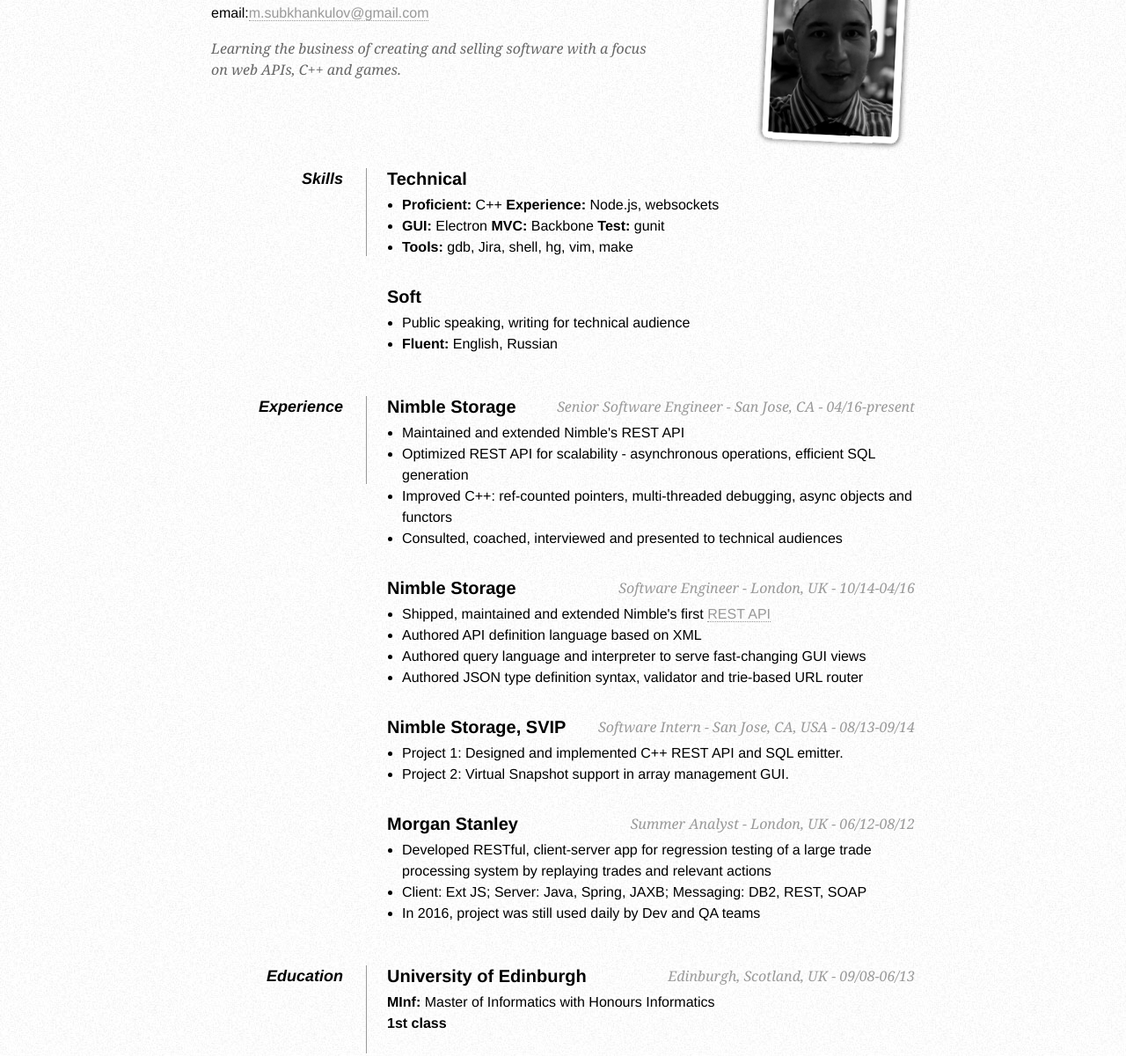
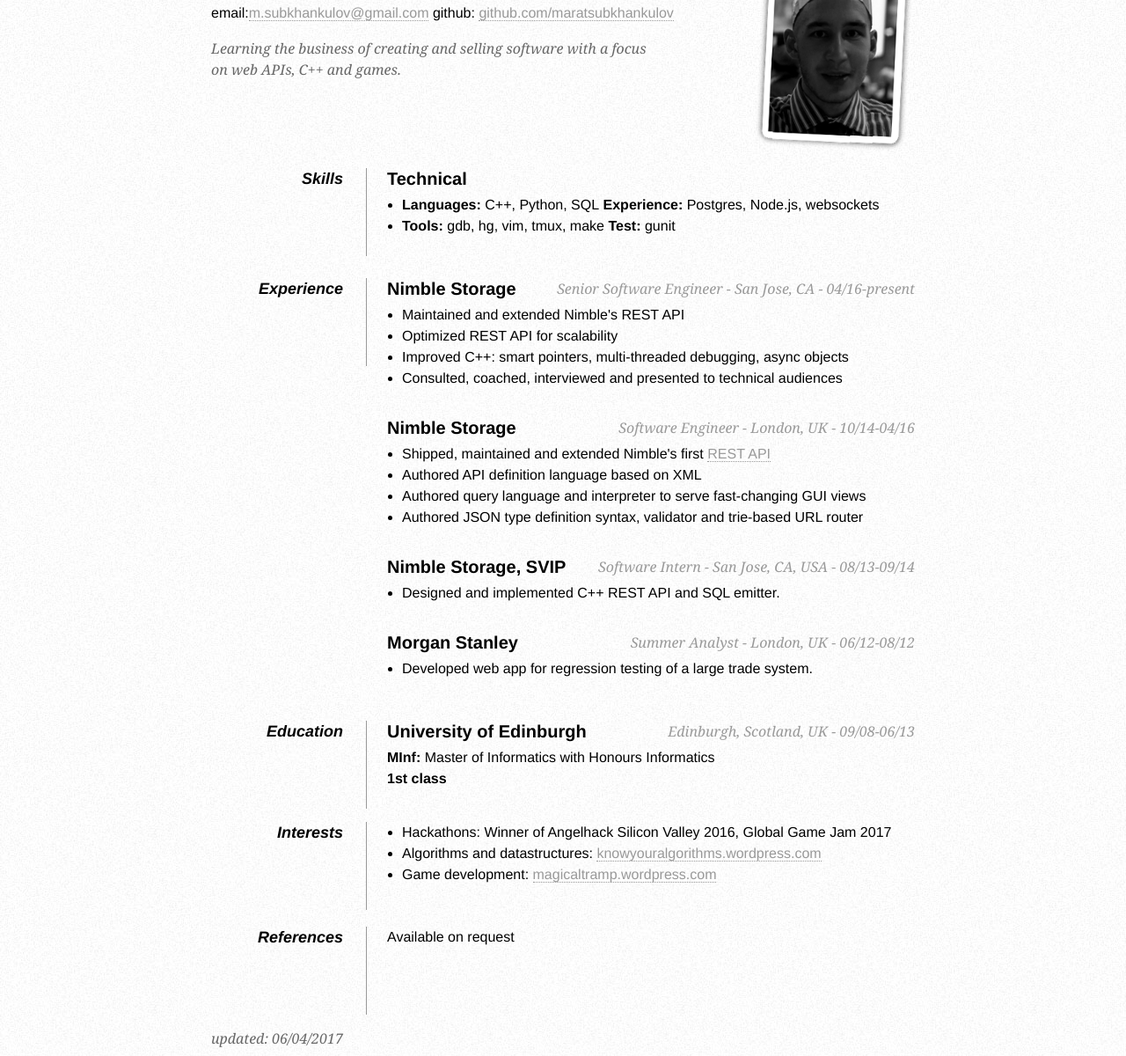
Before and after one commit to maratsubkhankulov/resume, a plain HTML site: page index.html in a window 1280 px wide. Shown: the part 94-1294 px from the top of the page at 88% size. Drawn offline with Linux system fonts and the light colour scheme.

Commit message:
updating resume for for Summer 2017

```diff
--- a/index.html
+++ b/index.html
@@ -44,6 +44,7 @@
             <p>
 				<!--Twitter: <a class="link" href=>@MaratSubkhankul</a>-->
                 email:<a class="email" href="mailto:m.subkhankulov@gmail.com">m.subkhankulov@gmail.com</a>
+		github: <a hred="https://github.com/maratsubkhankulov">github.com/maratsubkhankulov</a>
              <!--web:<a href="http://www.maratsubkhankulov.com">www.subkhan.com</a> -->
              <script src="//platform.linkedin.com/in.js" type="text/javascript"></script>
              <script type="IN/MemberProfile" data-id="http://www.linkedin.com/pub/marat-subkhankulov/36/8a1/330" data-format="hover" data-related="false"></script></br>
@@ -65,14 +66,8 @@
             <dd>
                 <h2>Technical</h2>
 				<ul>
-					<li><strong>Proficient:</strong> C++ <strong>Experience:</strong> Node.js, websockets </li>
-					<li><strong>GUI:</strong> Electron <strong>MVC:</strong> Backbone <strong>Test:</strong> gunit </li>
-					<li><strong>Tools:</strong> gdb, Jira, shell, hg, vim, make </li>
-				</ul>
-				<h2>Soft</h2>
-				<ul>
-					<li>Public speaking, writing for technical audience</li>
-					<li><strong>Fluent:</strong> English, Russian</li>
+					<li><strong>Languages:</strong> C++, Python, SQL<strong> Experience:</strong> Postgres, Node.js, websockets </li>
+					<li><strong>Tools:</strong> gdb, hg, vim, tmux, make<strong> Test:</strong> gunit</li>
 				</ul>
             </dd>
 
@@ -84,8 +79,8 @@
                 <h2>Nimble Storage<span>Senior Software Engineer - San Jose, CA - 04/16-present</span></h2>
                 <ul>
 			<li>Maintained and extended Nimble's REST API</li>
-			<li>Optimized REST API for scalability - asynchronous operations, efficient SQL generation</li>
-			<li>Improved C++: ref-counted pointers, multi-threaded debugging, async objects and functors</li>
+			<li>Optimized REST API for scalability</li>
+			<li>Improved C++: smart pointers, multi-threaded debugging, async objects</li>
 			<li>Consulted, coached, interviewed and presented to technical audiences</li>
                 </ul>
 
@@ -99,15 +94,12 @@
 
                 <h2>Nimble Storage, SVIP <span>Software Intern - San Jose, CA, USA - 08/13-09/14</span></h2>
                 <ul>
-			<li>Project 1: Designed and implemented C++ REST API and SQL emitter.</li>
-			<li>Project 2: Virtual Snapshot support in array management GUI. </li>
+			<li>Designed and implemented C++ REST API and SQL emitter.</li>
                 </ul>
 
                 <h2>Morgan Stanley <span>Summer Analyst - London, UK - 06/12-08/12</span></h2>
                 <ul>
-		    <li>Developed RESTful, client-server app for regression testing of a large trade processing system by replaying trades and relevant actions</li>
-		    <li>Client: Ext JS; Server: Java, Spring, JAXB; Messaging: DB2, REST, SOAP</li>
-		    <li>In 2016, project was still used daily by Dev and QA teams</li>
+		    <li>Developed web app for regression testing of a large trade system.</li>
 
             </dd>
 
@@ -125,7 +117,7 @@
             <dt>Interests</dt>
             <dd>
 				<ul>
-					<li>Hackathons: Winner of Angelhack Silicon Valley 2016</li>
+					<li>Hackathons: Winner of Angelhack Silicon Valley 2016, Global Game Jam 2017</li>
 					<li>Algorithms and datastructures: <a href="https://knowyouralgorithms.wordpress.com">knowyouralgorithms.wordpress.com</a></li>
 					<li>Game development: <a href="https://magicaltramp.wordpress.com">magicaltramp.wordpress.com</a></li>
 				</ul>
```
Also changed, not shown: 3 other files.
